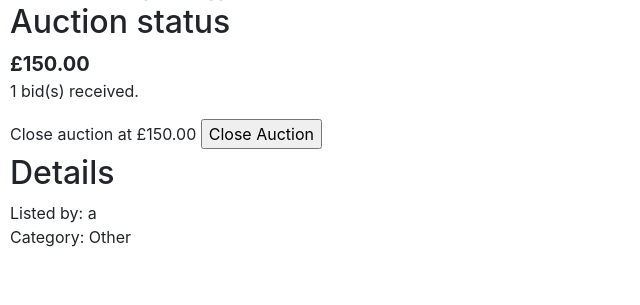
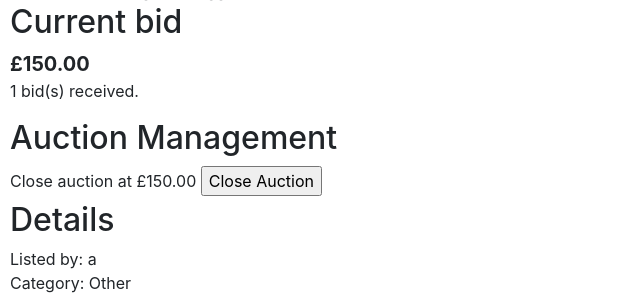
Before and after one commit to Alex-Symonds/web50-commerce, a Django app: page /listings/1 in a window 1280 px wide. Shown: the part 594-899 px from the top of the page, without its empty margins (0-640 px from the left). Before the commit the page ends 841 px from the top, so only its background shows below. Run offline with Django 3.2, Linux system fonts and the light colour scheme; a user stored in the database is signed in; data comes from the database, SQL or seed files in the repository; some libraries are stand-ins or nearby versions.

Commit message:
Bid-sensitive messages on listings

```diff
--- a/auctions/templates/auctions/listing.html
+++ b/auctions/templates/auctions/listing.html
@@ -36,13 +36,14 @@
             <h2>Winning bid</h2>
             <span class="listing-winning-bid">
         {% else %}
-            <h2>Auction status</h2>
+            <h2>Current bid</h2>
             <span class="listing-top-bid">
         {% endif %}
         £{{ current_price }}</span>
         <p>{{ num_bids }} bid(s) received.</p>
 
         {% if user.is_authenticated and user.username == listing.owner.username %}
+            <h2>Auction Management</h2>
 
             {% if not high_bid.winning_bid %}
                 <form action="{% url 'close' listing_id=listing.id %}" method="POST">
@@ -50,16 +51,21 @@
                     <label for="close-auction">Close auction at £{{ current_price }}</label>
                     <input id="close-auction" name="close_auction" type="submit" value="Close Auction">
                 </form>
+            {% else %}
+                <p>You closed this auction on {{ listing.closed_on }}.</p>
             {% endif %}
 
         {% elif user.is_authenticated %}
+            <h2>Bid Management</h2>
             <p>
             {% if not user_top_bid %}
                 You have not bid on this item.
-            {% elif high_bid.bidder.username == user.username %}
-                Your bid is the top bid.
+            {% elif high_bid.bidder.username == user.username and not high_bid.winning_bid %}
+                Your bid is currently the top bid.
+            {% elif not high_bid.winning_bid %}
+                Your bid has been beaten.
             {% else %}
-                Your bid has been beaten.
+                You won this auction. Congratulations!
             {% endif %}
             </p>
 
```
